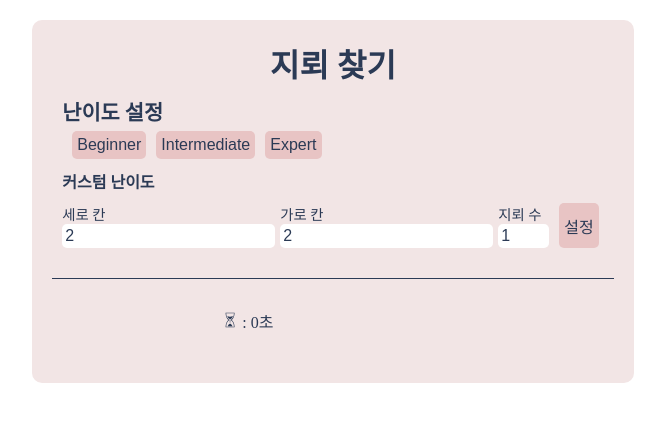
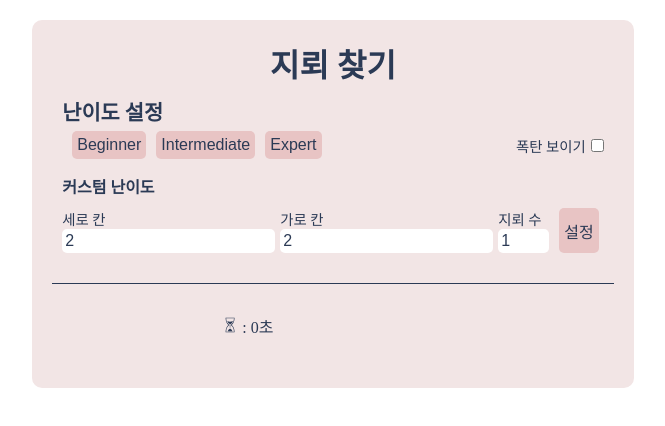
Before and after one commit to 938938/minecore, a React (Create React App) app: page / in a window 1280 px wide. Shown: the top 426 px of the page, without its empty margins (307-972 px from the left). Built offline with nearby package versions, Linux system fonts and the light colour scheme.

Commit message:
[feat] 폭탄 표시 유무 설정 기능 구현

```diff
--- a/src/components/Form.style.ts
+++ b/src/components/Form.style.ts
@@ -8,6 +8,11 @@ export const Form = styled.div`
 
 export const SubTitle = styled.h2`
   font-size: 1.3rem;
+`;
+
+export const SetBox = styled.div`
+  display: flex;
+  justify-content: space-between;
 `;
 
 export const Btns = styled.div`
@@ -26,6 +31,19 @@ export const Btn = styled.button`
     background-color: var(--point-color);
     color: var(--white-color);
     transition: all 0.3s;
+  }
+`;
+
+export const ViewMine = styled.label`
+  display: flex;
+  align-items: center;
+  justify-content: end;
+  width: 100%;
+  p {
+    font-size: 0.9rem;
+  }
+  input {
+    margin-left: 5px;
   }
 `;
 
--- a/src/components/Form.tsx
+++ b/src/components/Form.tsx
@@ -1,13 +1,16 @@
-import { useDispatch } from 'react-redux';
+import { useDispatch, useSelector } from 'react-redux';
 import { ChangeEvent, useCallback, useState } from 'react';
-import { set } from '../store/dataSlice';
+import { set, viewSet } from '../store/dataSlice';
 import * as S from './Form.style';
+import { RootState } from '../store/store';
 
 const Form = () => {
   const dispatch = useDispatch();
   const [row, setRow] = useState<number>(2);
   const [cell, setCell] = useState<number>(2);
   const [mine, setMine] = useState<number>(1);
+
+  const { view } = useSelector((state: RootState) => state.data);
 
   const onChangeHandler = useCallback((e: ChangeEvent<HTMLInputElement>) => {
     const { name, value } = e.target;
@@ -47,6 +50,7 @@ const Form = () => {
   return (
     <S.Form>
       <S.SubTitle>난이도 설정</S.SubTitle>
+      <S.SetBox>
         <S.Btns>
           <S.Btn name='beginner' onClick={onSubmitHandler}>
             Beginner
@@ -58,6 +62,15 @@ const Form = () => {
             Expert
           </S.Btn>
         </S.Btns>
+        <S.ViewMine>
+          <p>폭탄 보이기</p>
+          <input
+            type='checkbox'
+            checked={view}
+            onChange={() => dispatch(viewSet(1))}
+          />
+        </S.ViewMine>
+      </S.SetBox>
       <S.CustomTitle>커스텀 난이도</S.CustomTitle>
       <S.CustomForm>
         <label>
--- a/src/components/Td.tsx
+++ b/src/components/Td.tsx
@@ -5,13 +5,15 @@ import * as S from './Td.style';
 
 const Td: React.FC<{ row: number; cell: number }> = ({ row, cell }) => {
   const dispatch = useDispatch();
-  const { tableData, ing } = useSelector((state: RootState) => state.data);
+  const { tableData, ing, view } = useSelector(
+    (state: RootState) => state.data
+  );
 
   // td의 내용 설정. 추후 깃발, 폭발 아이콘 넣을 것.
   const tdTextHandler = (code: number) => {
     switch (code) {
       case CODE.MINE:
-        return <S.Mine />;
+        return view ? <S.Mine /> : '';
       case CODE.FLAG:
       case CODE.FLAG_MINE:
         return <S.Flag />;
--- a/src/model/Type.ts
+++ b/src/model/Type.ts
@@ -12,4 +12,5 @@ export type Data = {
   firstClick: boolean;
   opend: number;
   result: string;
+  view: boolean;
 };
--- a/src/store/dataSlice.ts
+++ b/src/store/dataSlice.ts
@@ -22,6 +22,7 @@ const initialState: Data = {
   firstClick: true,
   opend: 0,
   result: '',
+  view: false,
 };
 
 // 지뢰 심기
@@ -215,8 +216,12 @@ const dataSlice = createSlice({
     countStart: (state, action) => {
       state.timer += 1;
     },
+    viewSet: (state, action) => {
+      state.view = !state.view;
+    },
   },
 });
 
 export default dataSlice;
-export const { set, open, openMine, setFlag, countStart } = dataSlice.actions;
+export const { set, open, openMine, setFlag, countStart, viewSet } =
+  dataSlice.actions;
```
Lines whose indentation alone changed are shown as unchanged.
